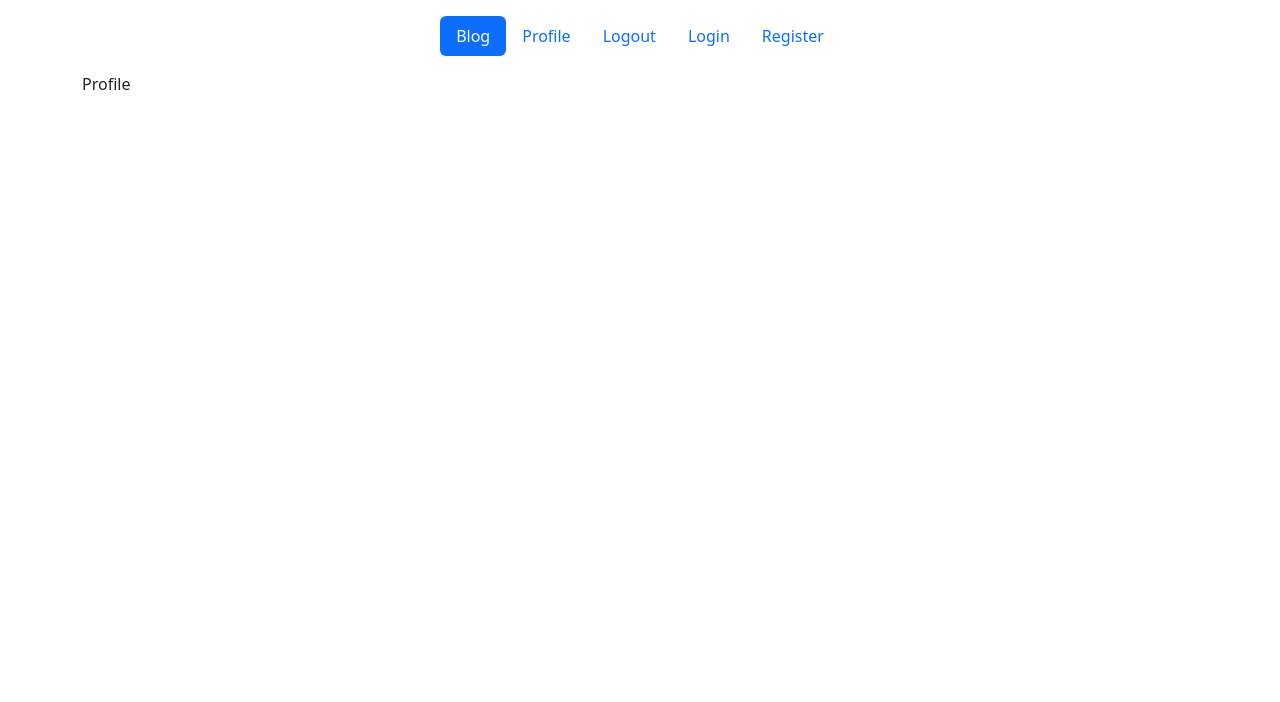
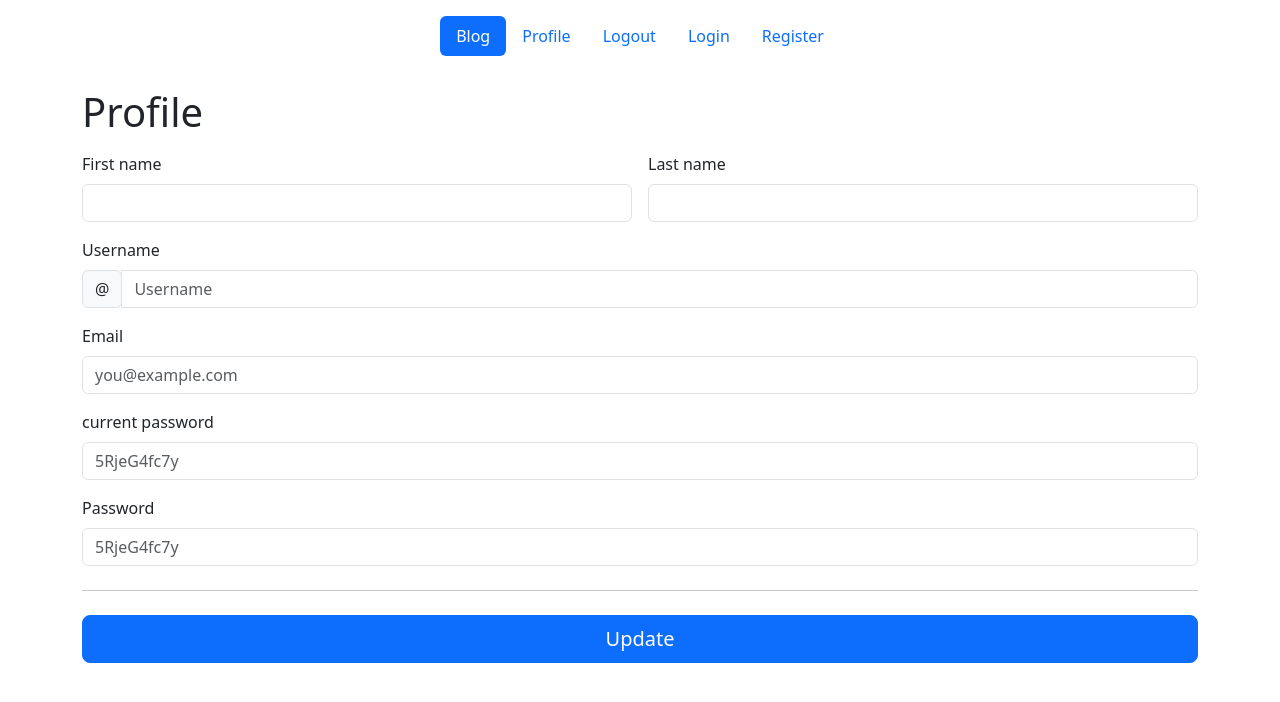
Before and after one commit to aMadAlien/blog-app-react, a React (Create React App) app: page /profile in a window 1280 px wide. Shown: the top 702 px of the page. Built offline with nearby package versions, Linux system fonts and the light colour scheme; no server answers.

Commit message:
feature: implemented profile functionality
get user data;
update user data.

```diff
--- a/src/pages/Profile/index.js
+++ b/src/pages/Profile/index.js
@@ -1,8 +1,117 @@
-import React from 'react'
+import { useEffect, useState } from 'react';
+import axiosInstance from '../../config/axios'
+import Button from 'react-bootstrap/Button';
+import Form from 'react-bootstrap/Form';
 
 const Profile = () => {
+  const [user, setUser] = useState({});
+
+  const getUser = () => {
+    axiosInstance.get('user')
+      .then(res => setUser(res.data.user))
+      .catch(e => console.error(e))
+  }
+
+  useEffect(() => {
+    getUser()
+  }, [])
+
+  const handleSubmit = e => {
+    e.preventDefault();
+
+    axiosInstance.put('user', {
+      firstName: user.firstName,
+      lastName: user.lastName,
+      username: user.username,
+      email: user.email,
+      currentPassword: user.currentPassword,
+      password: user.password,
+    })
+    .then(res => {})
+    .catch(e => console.error(e))
+  }
+
   return (
-    <div>Profile</div>
+    <div>
+      <h1 className='my-3'>Profile</h1>
+      <form onSubmit={handleSubmit} className="needs-validation">
+        <div className="row g-3">
+          <div className="col-sm-6">
+            <label htmlFor="firstName" className="form-label">First name</label>
+            <input
+              value={user.firstName}
+              onChange={e => setUser({ ...user, firstName: e.target.value })}
+              type="text"
+              className="form-control"
+              id="firstName"
+              placeholder=""
+              required />
+          </div>
+          <div className="col-sm-6">
+            <label htmlFor="lastName" className="form-label">Last name</label>
+            <input
+              value={user.lastName}
+              onChange={e => setUser({ ...user, lastName: e.target.value })}
+              type="text"
+              className="form-control"
+              id="lastName"
+              placeholder=""
+              required />
+          </div>
+          <div className="col-12">
+            <label htmlFor="username" className="form-label">Username</label>
+            <div className="input-group has-validation">
+              <span className="input-group-text">@</span>
+              <input
+                value={user.username}
+                onChange={e => setUser({ ...user, username: e.target.value })}
+                type="text"
+                className="form-control"
+                id="username"
+                placeholder="Username"
+                required />
+            </div>
+          </div>
+          <div className="col-12">
+            <label htmlFor="email" className="form-label">Email</label>
+            <input
+              value={user.email}
+              onChange={e => setUser({ ...user, email: e.target.value })}
+              type="email"
+              className="form-control"
+              id="email"
+              placeholder="you@example.com"
+              required />
+          </div>
+          <div className="col-12">
+            <label htmlFor="currentPassword" className="form-label">current password</label>
+            <input
+              value={user.currentPassword ?? ''}
+              onChange={e => setUser({ ...user, currentPassword: e.target.value })}
+              type="password"
+              className="form-control"
+              id="currentPassword"
+              placeholder="5RjeG4fc7y"
+              minLength="8"
+              maxLength="24" />
+          </div>
+          <div className="col-12">
+            <label htmlFor="password" className="form-label">Password</label>
+            <input
+              value={user.password}
+              onChange={e => setUser({ ...user, password: e.target.value })}
+              type="password"
+              className="form-control"
+              id="password"
+              placeholder="5RjeG4fc7y"
+              minLength="8"
+              maxLength="24" />
+          </div>
+        </div>
+        <hr className="my-4" />
+        <button className="w-100 btn btn-primary btn-lg" type="submit">Update</button>
+      </form>
+    </div>
   )
 }
 
```
